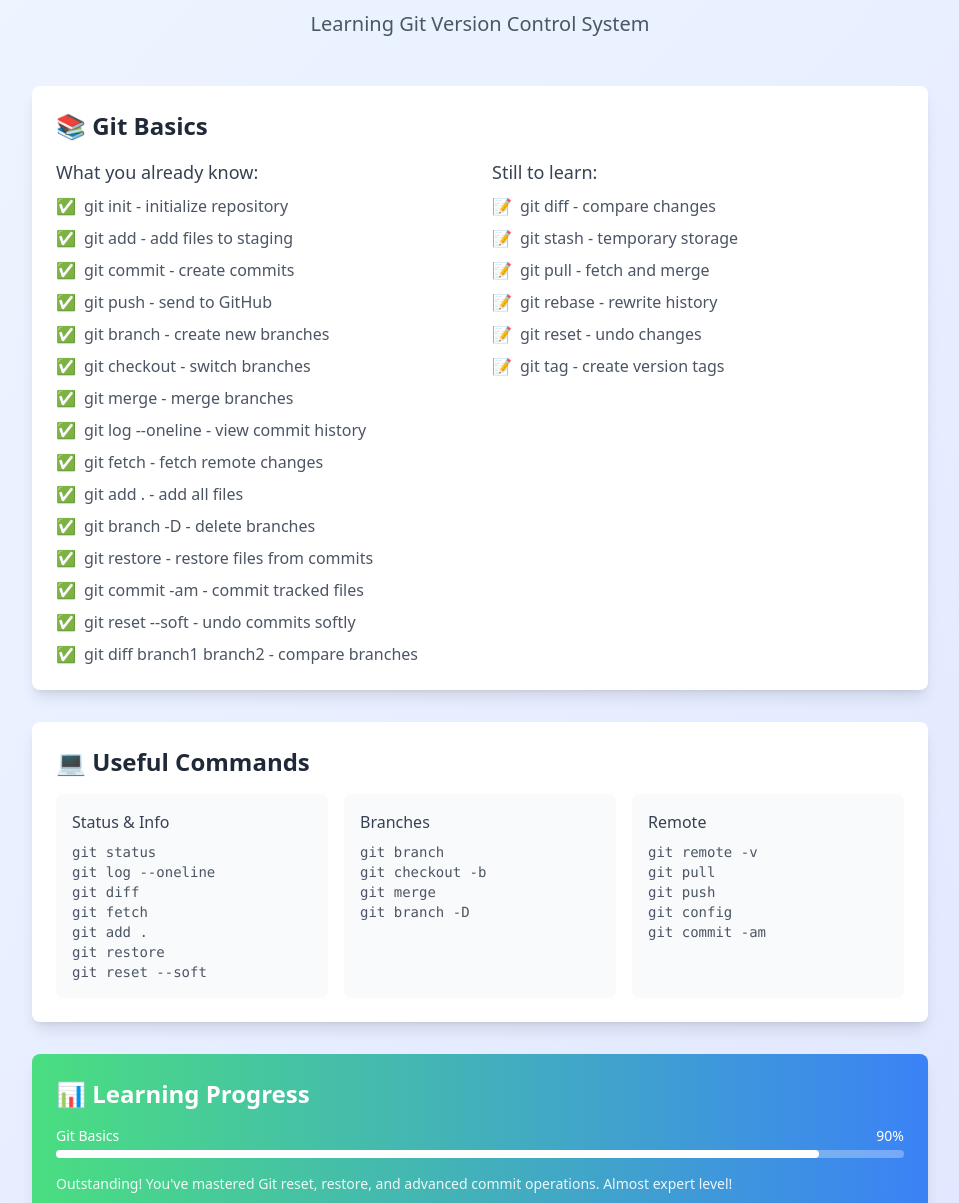
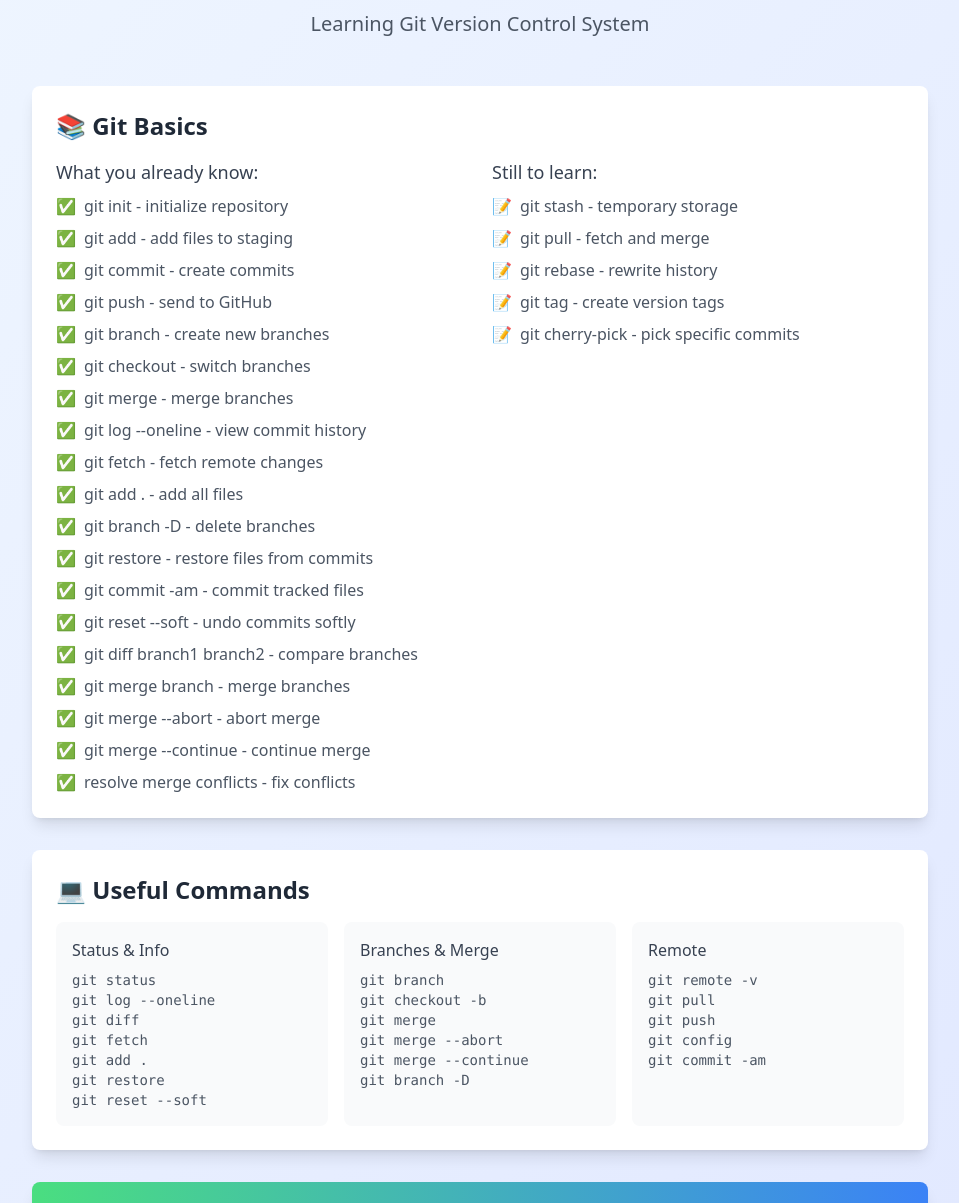
Before and after one commit to wojciechmruk/git-test, a plain HTML site: page index.html in a window 1280 px wide. Shown: the part 78-1281 px from the top of the page, without its empty margins (160-1119 px from the left). Drawn offline with nearby package versions, Linux system fonts and the light colour scheme.

Commit message:
index html change

```diff
--- a/index.html
+++ b/index.html
@@ -89,15 +89,27 @@
                                 <span class="text-green-500 mr-2">✅</span>
                                 git diff branch1 branch2 - compare branches
                             </li>
+                            <li class="flex items-center">
+                                <span class="text-green-500 mr-2">✅</span>
+                                git merge branch - merge branches
+                            </li>
+                            <li class="flex items-center">
+                                <span class="text-green-500 mr-2">✅</span>
+                                git merge --abort - abort merge
+                            </li>
+                            <li class="flex items-center">
+                                <span class="text-green-500 mr-2">✅</span>
+                                git merge --continue - continue merge
+                            </li>
+                            <li class="flex items-center">
+                                <span class="text-green-500 mr-2">✅</span>
+                                resolve merge conflicts - fix conflicts
+                            </li>
                         </ul>
                     </div>
                     <div>
                         <h3 class="text-lg font-medium text-gray-700 mb-2">Still to learn:</h3>
                         <ul class="space-y-2 text-gray-600">
-                            <li class="flex items-center">
-                                <span class="text-blue-500 mr-2">📝</span>
-                                git diff - compare changes
-                            </li>
                             <li class="flex items-center">
                                 <span class="text-blue-500 mr-2">📝</span>
                                 git stash - temporary storage
@@ -112,11 +124,11 @@
                             </li>
                             <li class="flex items-center">
                                 <span class="text-blue-500 mr-2">📝</span>
-                                git reset - undo changes
+                                git tag - create version tags
                             </li>
                             <li class="flex items-center">
                                 <span class="text-blue-500 mr-2">📝</span>
-                                git tag - create version tags
+                                git cherry-pick - pick specific commits
                             </li>
                         </ul>
                     </div>
@@ -140,10 +152,12 @@
                         <code class="text-sm text-gray-600 block">git reset --soft</code>
                     </div>
                     <div class="bg-gray-50 p-4 rounded-lg">
-                        <h3 class="font-medium text-gray-700 mb-2">Branches</h3>
+                        <h3 class="font-medium text-gray-700 mb-2">Branches & Merge</h3>
                         <code class="text-sm text-gray-600 block">git branch</code>
                         <code class="text-sm text-gray-600 block">git checkout -b</code>
                         <code class="text-sm text-gray-600 block">git merge</code>
+                        <code class="text-sm text-gray-600 block">git merge --abort</code>
+                        <code class="text-sm text-gray-600 block">git merge --continue</code>
                         <code class="text-sm text-gray-600 block">git branch -D</code>
                     </div>
                     <div class="bg-gray-50 p-4 rounded-lg">
@@ -164,15 +178,15 @@
                 </h2>
                 <div class="mb-4">
                     <div class="flex justify-between text-sm mb-1">
-                        <span>Git Basics</span>
-                        <span>90%</span>
+                        <span>Git Mastery</span>
+                        <span>95%</span>
                     </div>
                     <div class="w-full bg-white bg-opacity-30 rounded-full h-2">
-                        <div class="bg-white h-2 rounded-full" style="width: 90%"></div>
+                        <div class="bg-white h-2 rounded-full" style="width: 95%"></div>
                     </div>
                 </div>
                 <p class="text-sm opacity-90">
-                    Outstanding! You've mastered Git reset, restore, and advanced commit operations. Almost expert level!
+                    Expert level! You've mastered merge conflicts, branch management, and advanced Git operations. You're a Git pro!
                 </p>
             </div>
         </main>
```
